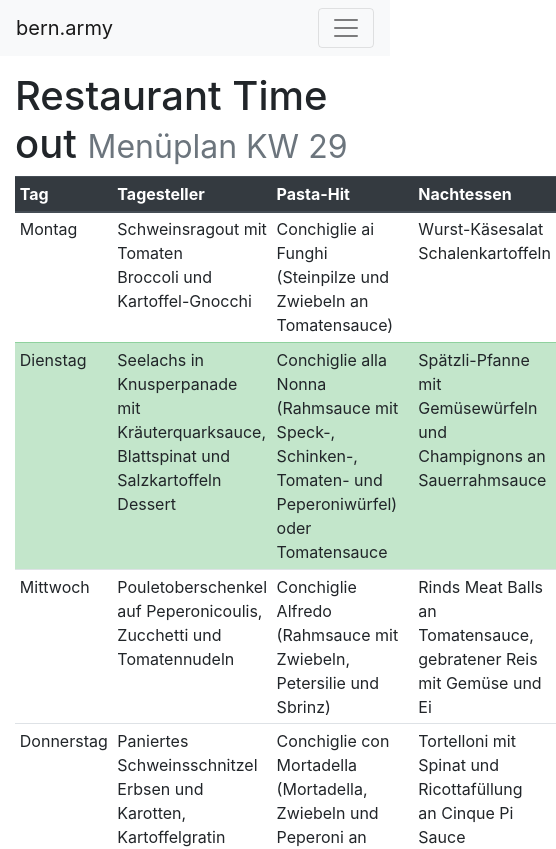
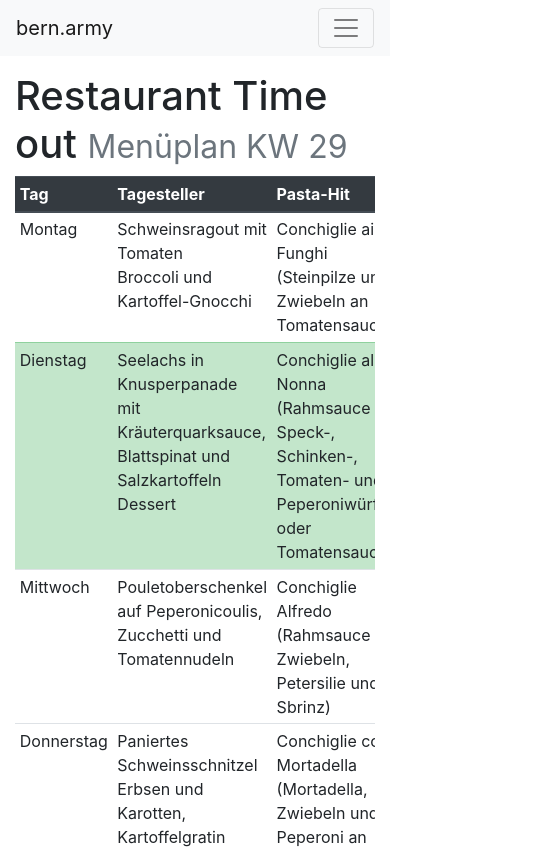
Before and after one commit to jmesserli/bern.army, a Nuxt app: page /timeout in a window 390 px wide. Shown: the top 849 px of the page, 556 px wide, since content can reach past the window. Built offline with nearby package versions, Linux system fonts and the light colour scheme.

Commit message:
Make menu plan table responsive

```diff
--- a/pages/timeout.vue
+++ b/pages/timeout.vue
@@ -24,6 +24,7 @@
         :small="true"
         :fields="menu.fields"
         :items="menu.items"
+        :responsive="true"
       />
     </b-collapse>
 
```
